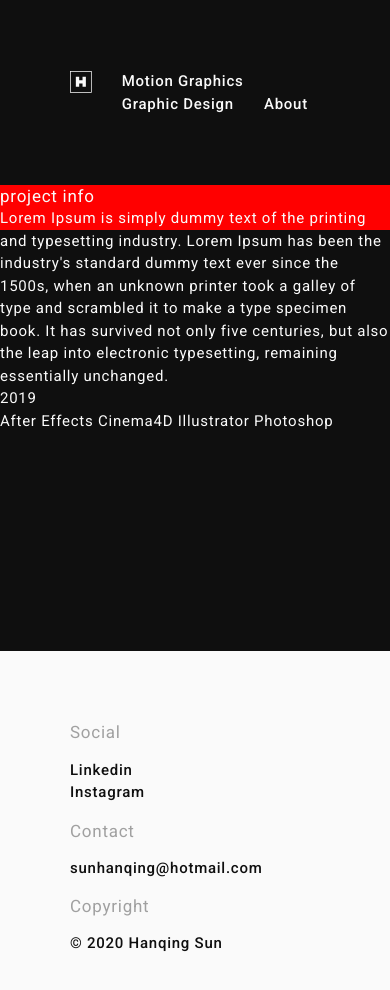
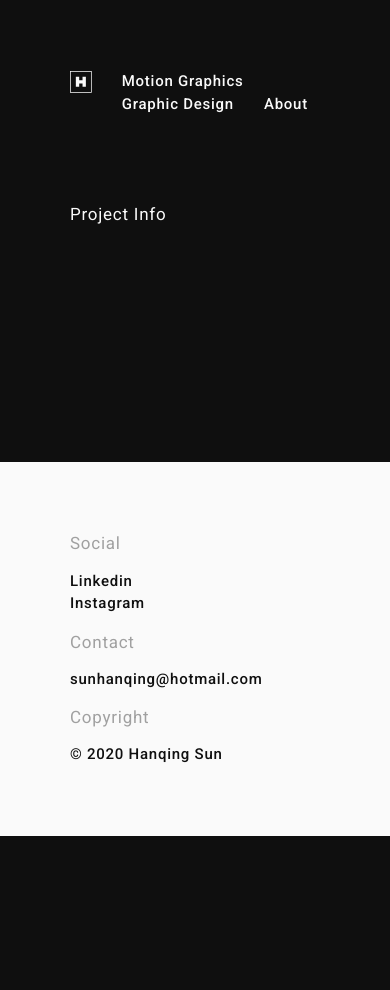
Before and after one commit to hannahsun/myPortfolio, a React (Create React App) app: page /motionReel in a window 390 px wide. Shown: the top 990 px of the page. After the commit the page ends 844 px from the top, so only its background shows below. Built offline with nearby package versions, Linux system fonts and the light colour scheme.

Commit message:
project info accordion

```diff
--- a/src/components/elements/thumb.js
+++ b/src/components/elements/thumb.js
@@ -13,8 +13,10 @@ function Thumb(props) {
                 <div className="thumb-overlay"></div>
                 <div className="thumb-info-wrapper">
                       <div className="thumb-title">
-                          <span>{props.title}</span>
-                      {props.category}</div>
+                          {props.title}
+                          <div className="thumb-category">{props.category}</div>
+                          <div className="thumb-viewmore">view more →</div>
+                      </div>
                   </div>
            </div>
 
--- a/src/components/projectPages/motionReel.js
+++ b/src/components/projectPages/motionReel.js
@@ -1,19 +1,70 @@
 import React from 'react';
 import ResponsivePlayer from '../elements/responsivePlayer.js';
+//for accordion
+import Card from 'react-bootstrap/Card'
+import { useAccordionToggle } from 'react-bootstrap/AccordionToggle';
+import Accordion from 'react-bootstrap/Accordion'
+//grid
+import Grid from '@material-ui/core/Grid';
+
 import "../../style/projectPage.css"
+
+//custome accorion look for project info section
+function CustomToggle({ children, eventKey }) {
+  const decoratedOnClick = useAccordionToggle(eventKey, () =>
+    console.log('totally custom!'),
+  );
+    return (
+      <div
+        className="project-accordion-head"
+        style={{ textAlign: "left"}}
+        onClick={decoratedOnClick}
+      >
+        {children}
+      </div>
+    );
+}
+function CustomBody({ children, eventKey }) {
+    return (
+      <div
+        className="project-accordion-body"
+        style={{ backgroundColor: 'none' }}
+      >
+        {children}
+      </div>
+    );
+}
+
 
 function motionReel() {
   return (
-    <div className="horizontal-carousel">
-           <div className="project-details-wrapper">
-                <h5>project info</h5>
-                <div className="project-details">
-                  <div className="description">
-                      Lorem Ipsum is simply dummy text of the printing and typesetting industry. Lorem Ipsum has been the industry's standard dummy text ever since the 1500s, when an unknown printer took a galley of type and scrambled it to make a type specimen book. It has survived not only five centuries, but also the leap into electronic typesetting, remaining essentially unchanged.
-                  </div>
-                  <div>2019</div>
-                  <div>After Effects Cinema4D Illustrator Photoshop</div>
-                </div>
+    <div className="wide-wrapper">
+
+           <div className="section-wrapper nopadding">
+           <Accordion>
+                <Card>
+                  <CustomToggle as={Card.Header} eventKey="0">
+                      <h5>Project Info</h5>
+                  </CustomToggle>
+                  <Accordion.Collapse eventKey="0">
+                  <CustomBody as={Card.Body} eventKey="0" >
+                    <Grid container spacing={2}>
+                        <Grid item xs={2} sm={1} md={1}>
+                            <div>Year</div>
+                            <div>Tools</div>
+                        </Grid>
+                        <Grid item xs={10} sm={5} md={5}>
+                            <div>2019</div>
+                            <div>After Effects / Cinema4D / Illustrator / Photoshop</div>
+                        </Grid>
+                        <Grid item xs={12} sm={6} md={6}>
+                            Lorem Ipsum is simply dummy text of the printing and typesetting industry. Lorem Ipsum has been the industry's standard dummy text ever since the 1500s, when an unknown printer took a galley.
+                        </Grid>
+                      </Grid>
+                  </CustomBody>
+                  </Accordion.Collapse>
+                </Card>
+            </Accordion>
             </div>
            <ResponsivePlayer url="https://vimeo.com/378175023"/>
     </div>
--- a/src/style/App.css
+++ b/src/style/App.css
@@ -107,8 +107,14 @@ h5 {
   margin: auto;
 }
 
+.nopadding {
+  padding-top: 0;
+  padding-bottom: 0;
+}
+
 .constrained {
   max-width: 1290px;
+  margin: auto;
 }
 
 .wide-wrapper {
@@ -194,6 +200,11 @@ footer li {
   margin-bottom: 0;
 }
 
+.project-accordion-head {
+  cursor: pointer;
+  padding: 1.2em 0;
+}
+
 .contact li {
   margin-bottom: 0.3em;
   font-weight: 500;
@@ -233,8 +244,14 @@ footer li {
   opacity: 1;
 }
 .thumb-image:hover .thumb-title {
-  margin-top: 0px;
+  margin-left: 0px;
   opacity: 1;
+  transition-delay: 0s;
+}
+.thumb-image:hover .thumb-viewmore {
+  margin-left: 0;
+  opacity: 1;
+  transition-delay: 0.2s;
 }
 
 .thumb-overlay {
@@ -257,7 +274,7 @@ footer li {
   opacity: 1;
   width: 100%;
   height: 100%;
-  padding: 1.2em;
+  padding: 1.6vw;
   text-transform: capitalize;
   color: #0f0f0f;
   z-index: 10;
@@ -280,26 +297,46 @@ footer li {
 
 .thumb-title {
   display: block;
-  margin-top: 10px;
+  position: relative;
+  height: 100%;
   opacity: 0;
-  font-size: clamp(7px, 0.8em, 14px);
+  letter-spacing: 0;
+  font-family: "Roboto", sans-serif;
+  font-weight: 700;
+  text-transform: capitalize;
+  font-size: clamp(14px, 1.3em, 19px);
+  margin-left: -20px;
+  transition: 0.3s ease-in-out;
+}
+
+.thumb-category {
+  font-family: "IBM Plex Mono", monospace;
+  font-weight: 500;
+  font-size: clamp(7px, 0.7em, 14px);
   letter-spacing: 0;
   text-transform: lowercase;
+}
+
+.thumb-viewmore {
   font-family: "IBM Plex Mono", monospace;
+  font-weight: 500;
+  text-transform: lowercase;
+  font-size: clamp(7px, 0.7em, 14px);
+  position: absolute;
+  bottom: 0;
+  opacity: 0;
+  margin-left: -20px;
   transition: 0.3s ease-in-out;
-}
-.thumb-title span {
-  display: block;
-  font-weight: 700;
-  font-family: "Roboto", sans-serif;
-  text-transform: capitalize;
-  font-size: clamp(14px, 1.4em, 19px);
 }
 
 @media only screen and (max-width: 960px) {
   .thumb {
     height: 50vw;
   }
+
+  .thumb-info-wrapper {
+    padding: 3vw;
+  }
 }
 
 /*# sourceMappingURL=App.css.map */
--- a/src/style/App.scss
+++ b/src/style/App.scss
@@ -10,8 +10,13 @@ $pageMargin:70px;
     padding:$pageMargin;
     margin:auto;
 }
+.nopadding{
+    padding-top: 0;
+    padding-bottom:0;
+}
 .constrained{
     max-width: $max-width;
+    margin: auto;
 }
 .wide-wrapper{
     width:100%;
@@ -110,6 +115,13 @@ footer li{
     }
 }
 
+.project-accordion-head{
+    cursor: pointer;
+    padding: 1.2em 0;
+}
+
+
+
 .contact li{
     margin-bottom:.3em;
     font-weight: $font-regular;
@@ -152,13 +164,15 @@ $transit-s: .2s;
     &:hover > .thumb-overlay{
         opacity: 1;
     }
-    // &:hover > .viewmore{
-    //     transform: translate(-50%, -50%) scale(1);
-    //     opacity: 1;
-    // }
     &:hover .thumb-title{
-        margin-top:0px;
+        margin-left:0px;
         opacity: 1;
+        transition-delay: 0s;
+    }
+    &:hover .thumb-viewmore{
+        margin-left:0;
+        opacity: 1;
+        transition-delay: $transit-s;
     }
 }
 .thumb-overlay{
@@ -175,17 +189,6 @@ $transit-s: .2s;
     transition: $transit-s ease-in-out;
 }
 
-// .viewmore{
-//     height:35%;
-//     position: absolute;
-//     opacity:0;
-//     top: 50%;
-//     left: 50%;
-//     transform: translate(-50%, -50%) scale(.8);
-
-//     transition: $transit-s*1.5 ease-in-out;
-// }
-
 .thumb-info-wrapper{
         position: absolute;
         top: 0;
@@ -193,7 +196,7 @@ $transit-s: .2s;
         opacity: 1;
         width: 100%;
         height: 100%;
-        padding:1.2em;
+        padding:1.6vw;
         text-transform: capitalize;
         color: $black;
         z-index: 10;
@@ -214,27 +217,47 @@ $transit-s: .2s;
 }
 .thumb-title{
     display: block;
-    margin-top:10px;
+    position: relative;
+    height: 100%;
     opacity:0;
-    font-size:clamp(7px, .8em, 14px); //meta size
+    letter-spacing: 0;
+    font-family: $roboto;
+    font-weight:$font-bold;
+    text-transform: capitalize;
+    font-size:clamp(14px, 1.3em, 19px); //title size
+
+    margin-left:-20px; //aniamted distance
+    transition: $transit-s*1.5 ease-in-out;
+}
+.thumb-category{
+    font-family: $ibm-plex;
+    font-weight:$font-regular;
+    font-size:clamp(7px, .7em, 14px); //meta size
     letter-spacing: 0;
     text-transform: lowercase;
+}
+
+.thumb-viewmore{
     font-family: $ibm-plex;
+    font-weight:$font-regular;
+    text-transform: lowercase;
+    font-size:clamp(7px, .7em, 14px); //meta size
+    position: absolute;
+    bottom:0;
+    opacity: 0;
+    margin-left:-20px; //aniamted distance
+    transition: $transit-s*1.5 ease-in-out;
+}
 
-    transition: $transit-s*1.5 ease-in-out;
 
-    & span{
-        display: block;
-        font-weight:$font-bold;
-        font-family: $roboto;
-        text-transform: capitalize;
-        font-size:clamp(14px, 1.4em, 19px); //title size
-    }
-}
+
 
 //breakpoints
 @media only screen and (max-width: 960px) {
     .thumb{
         height:50vw;
     }
+    .thumb-info-wrapper{
+        padding:3vw;
+    }
   }
```
Also changed, not shown: 1 other file (tests, documents, lock files or other folders).
